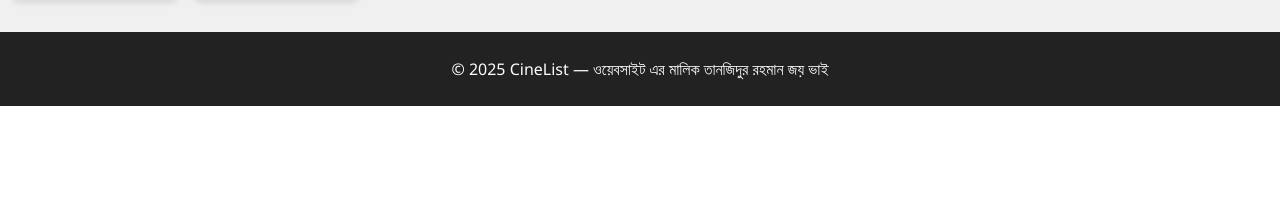
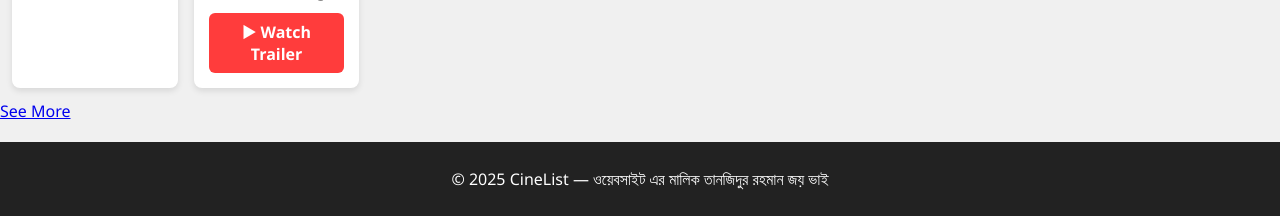
Before and after one commit to zxoou-media/cinelistbd, a Flask app: page / in a window 1280 px wide. Shown: the part 5316-5532 px from the top of the page. Before the commit the page ends 5422 px from the top, so only its background shows below. Run offline with Flask 3, Linux system fonts and the light colour scheme.

Commit message:
Update index.html

```diff
--- a/cinelistbd/templates/index.html
+++ b/cinelistbd/templates/index.html
@@ -146,26 +146,31 @@
     <section id="recent">
       <h2>🆕 RECENTLY UPDATED</h2>
       <div id="recent-list" class="grid-row"></div>
+<a href="/section/recent" class="see-more-btn">See More</a>
     </section>
 
 <section id="latest">
   <h2>Latest Movies</h2>
   <div id="latest-list" class="grid-row"></div>
+<a href="/section/latest" class="see-more-btn">See More</a>
 </section>
 
 <section id="movies">
   <h2>Most Popular Movies</h2>
   <div id="popularmovies-list" class="grid-row"></div>
+<a href="/section/movies" class="see-more-btn">See More</a>
 </section>
 
 <section id="webseries">
   <h2>Most Popular Web Series</h2>
   <div id="popularwebseries-list" class="grid-row"></div>
+<a href="/section/webseries" class="see-more-btn">See More</a>
 </section>
 
 <section id="drama">
   <h2>Most Popular Drama</h2>
   <div id="populardrama-list" class="grid-row"></div>
+<a href="/section/drama" class="see-more-btn">See More</a>
 </section>
   </main>
 
```
